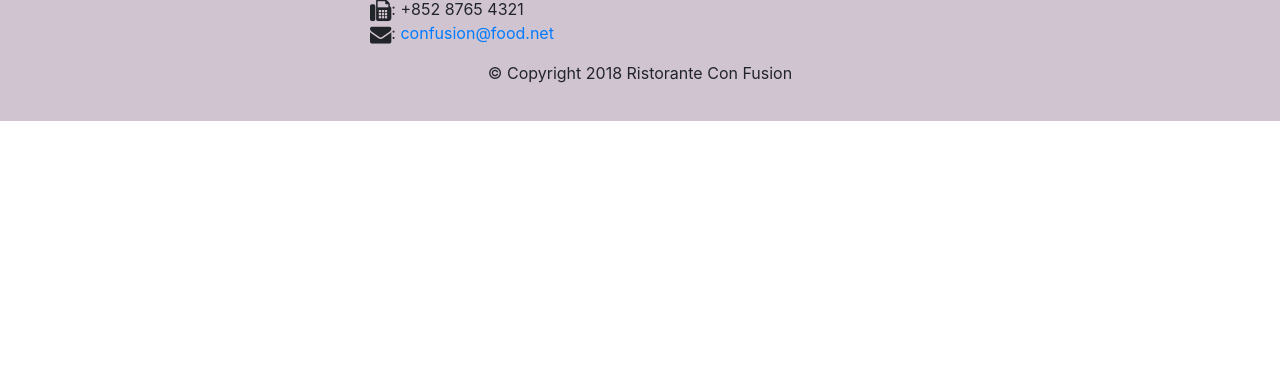
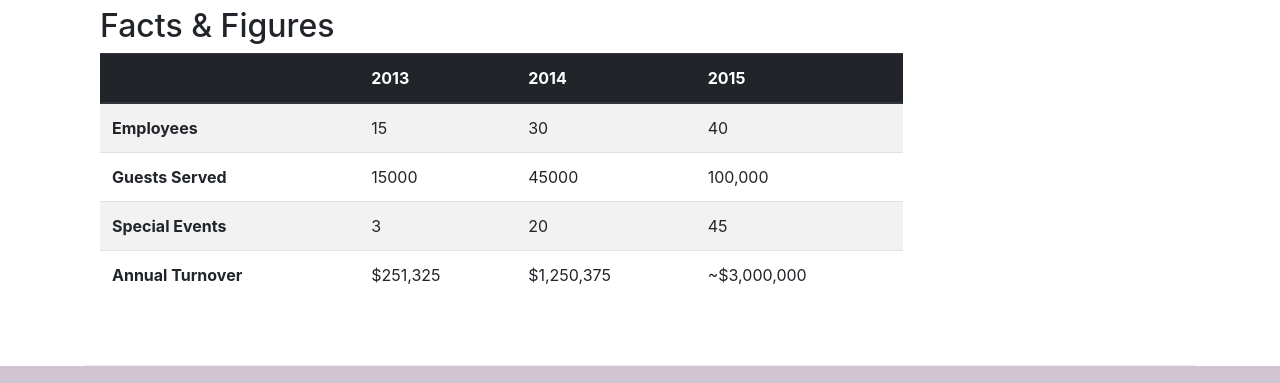
Before and after one commit to bbj/coursera-react-bootstrap4, a website: page aboutus.html in a window 1280 px wide. Shown: the part 1705-2088 px from the top of the page. Before the commit the page ends 1826 px from the top, so only its background shows below. Drawn offline with nearby package versions, Linux system fonts and the light colour scheme.

Commit message:
tables and cards

```diff
--- a/aboutus.html
+++ b/aboutus.html
@@ -59,12 +59,39 @@
         </div>
 
         <div class="row row-content align-items-center">
-            <div class="col-12 col-sm-6">
+            <div class="col-sm-6">
                 <h2>Our History</h2>
                 <p>Started in 2010, Ristorante con Fusion quickly established itself as a culinary icon par excellence in Hong Kong. With its unique brand of world fusion cuisine that can be found nowhere else, it enjoys patronage from the A-list clientele in Hong Kong.  Featuring four of the best three-star Michelin chefs in the world, you never know what will arrive on your plate the next time you visit us.</p>
                 <p>The restaurant traces its humble beginnings to <em>The Frying Pan</em>, a successful chain started by our CEO, Mr. Peter Pan, that featured for the first time the world's best cuisines in a pan.</p>
             </div>
-            <div class="col-12 col-sm">
+            <div class="col-sm">
+                <div class="card">
+                    <h3 class="card-header bg-primary text-white">Facts At a Glance</h3>
+                    <div class="card-body">
+                        <dl class="row">
+                            <dt class="col-6">Started</dt>
+                            <dd class="col-6">3 Feb. 2013</dd>
+                            <dt class="col-6">Major Stake Holder</dt>
+                            <dd class="col-6">HK Fine Foods Inc.</dd>
+                            <dt class="col-6">Last Year's Turnover</dt>
+                            <dd class="col-6">$1,250,375</dd>
+                            <dt class="col-6">Employees</dt>
+                            <dd class="col-6">40</dd>
+                        </dl>
+                    </div>
+                </div>
+            </div>
+            <div class="col-12">
+                <div class="card card-body bg-light">
+                    <blockquote class="blockquote">
+                        <p class="mb-0">You better cut the pizza in four pieces because I'm not hungry enough to eat six.
+                        </p>
+                        <footer class="blockquote-footer">Yogi Berra,
+                            <cite title="Source Title">The Wite and Wisdom of Yogi Berra, P. Pepe, Diversion Books, 2014
+                            </cite>
+                        </footer>
+                    </blockquote>
+                </div>
             </div>
         </div>
 
@@ -80,6 +107,51 @@
                 <h3>Alberto Somayya <small>Executive Chef</small></h3>
                 <p class="d-none d-sm-block">Award winning three-star Michelin chef with wide International experience having worked closely with whos-who in the culinary world, he specializes in creating mouthwatering Indo-Italian fusion experiences. He says, <em>Put together the cuisines from the two craziest cultures, and you get a winning hit! Amma Mia!</em></p>
             </div>
+       </div>
+
+       <div class="row row-content">
+            <div class="col-12 col-sm-9">
+                <h2>Facts &amp; Figures</h2>
+                <div class="table-responsive">
+                    <table class="table table-striped">
+                        <thead class="thead-dark">
+                            <tr>
+                                <th>&nbsp;</th>
+                                <th>2013</th>
+                                <th>2014</th>
+                                <th>2015</th>
+                            </tr>
+                        </thead>
+                        <tbody>
+                            <tr>
+                                <th>Employees</th>
+                                <td>15</td>
+                                <td>30</td>
+                                <td>40</td>
+                            </tr>
+                            <tr>
+                                <th>Guests Served</th>
+                                <td>15000</td>
+                                <td>45000</td>
+                                <td>100,000</td>
+                            </tr>
+                            <tr>
+                                <th>Special Events</th>
+                                <td>3</td>
+                                <td>20</td>
+                                <td>45</td>
+                            </tr>
+                            <tr>
+                                <th>Annual Turnover</th>
+                                <td>$251,325</td>
+                                <td>$1,250,375</td>
+                                <td>~$3,000,000</td>
+                            </tr>
+                        </tbody>
+                    </table>
+                </div>
+            </div>
+            <div class="col-12 col-sm-3"></div>
        </div>
 
     </div>
```
Also changed, not shown: contactus.html (+0 -1 lines).
